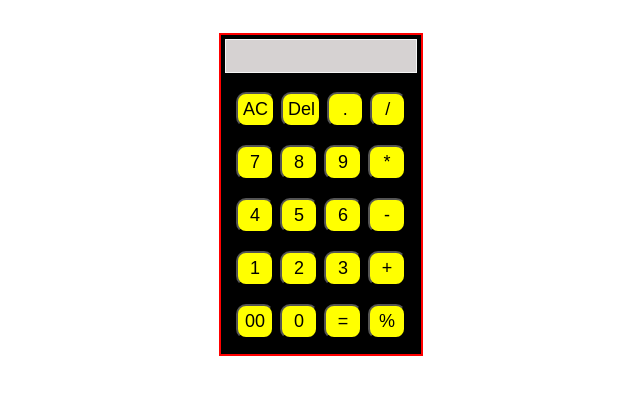
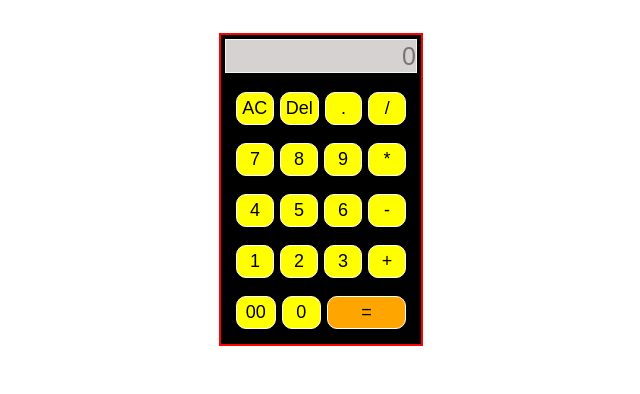
Before and after one commit to Ritika-kumari-244/figma, a plain HTML site: page calculator_by_me/index.html in a window 1280 px wide. Shown: the part 40-434 px from the top of the page, without its empty margins (319-959 px from the left). Drawn offline with Linux system fonts and the light colour scheme.

Commit message:
a fully functional calculator by js

```diff
--- a/calculator_by_me/app.js
+++ b/calculator_by_me/app.js
@@ -0,0 +1,15 @@
+let screen = document.querySelector(".output");
+let buttons = document.querySelectorAll(".button");
+
+function clickingButton() {
+  buttons.forEach(function (button) {
+    button.addEventListener("click", function (e) {
+      let value = e.target.dataset.num;
+      screen.value += value;
+    });
+  });
+
+
+
+}
+clickingButton();
--- a/calculator_by_me/index.html
+++ b/calculator_by_me/index.html
@@ -12,36 +12,35 @@
     <br>
     <div class="box">
         <div class="calculator">
-            <input type="text" id="output" class="output">
+            <input type="text" class="output" placeholder="0">
             <div class="row">
-                <button>AC</button>
-                <button>Del</button>
-                <button>.</button>
-                <button>/</button>
+                <button class="buttonClear" onclick="screen.value = '' ">AC</button>
+                <button class="delButton" onclick="screen.value = screen.value.slice(0,-1); ">Del</button>
+                <button data-num="." class="button">.</button>
+                <button data-num="/" class="button">/</button>
             </div>
             <div class="row">
-                <button>7</button>
-                <button>8</button>
-                <button>9</button>
-                <button>*</button>
+                <button data-num="7" class="button">7</button>
+                <button data-num="8" class="button">8</button>
+                <button data-num="9" class="button">9</button>
+                <button data-num="*" class="button">*</button>
             </div>
             <div class="row">
-                <button>4</button>
-                <button>5</button>
-                <button>6</button>
-                <button>-</button>
+                <button data-num="4" class="button">4</button>
+                <button data-num="5" class="button">5</button>
+                <button data-num="6" class="button">6</button>
+                <button data-num="-" class="button">-</button>
             </div>
             <div class="row">
-                <button>1</button>
-                <button>2</button>
-                <button>3</button>
-                <button>+</button>
+                <button data-num="1" class="button">1</button>
+                <button data-num="2" class="button">2</button>
+                <button data-num="3" class="button">3</button>
+                <button data-num="+" class="button">+</button>
             </div>
             <div class="row">
-                <button>00</button>
-                <button>0</button>
-                <button>=</button>
-                <button>%</button>
+                <button data-num="00" class="button">00</button>
+                <button data-num="0" class="button">0</button>
+                <button class="equalbtn" onclick="screen.value = eval(screen.value)" >=</button>
             </div>
         </div>
     </div>
--- a/calculator_by_me/style.css
+++ b/calculator_by_me/style.css
@@ -17,11 +17,14 @@ body{
 }
 
 .output{
+    font-size: 25px;
     width: 190px;
     margin: 4px;
     height: 32px;
     background-color: #d6d2d2;
+    color: hsl(0, 3%, 23%);
     border: 1px solid whitesmoke;
+    text-align: right;
 }
 
 .row{
@@ -41,4 +44,20 @@ button{
     margin: 3px;
     cursor: pointer;
     background-color: yellow;
+    border: 1px solid #ffffff;
 }
+
+button:hover{
+    font-weight: bold;
+    font-size: 20px;
+
+}
+
+.equalbtn{
+    width: 80px;
+    background-color: orange;
+}
+.operator{
+    color: green;
+    font-weight: bold;
+}
```
